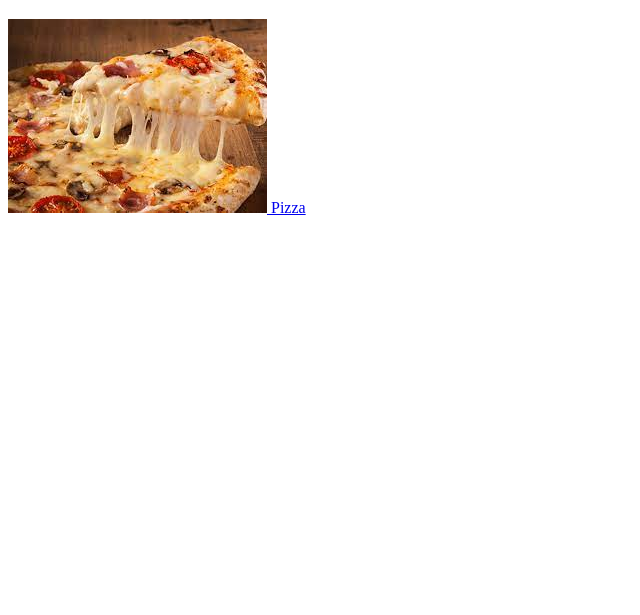
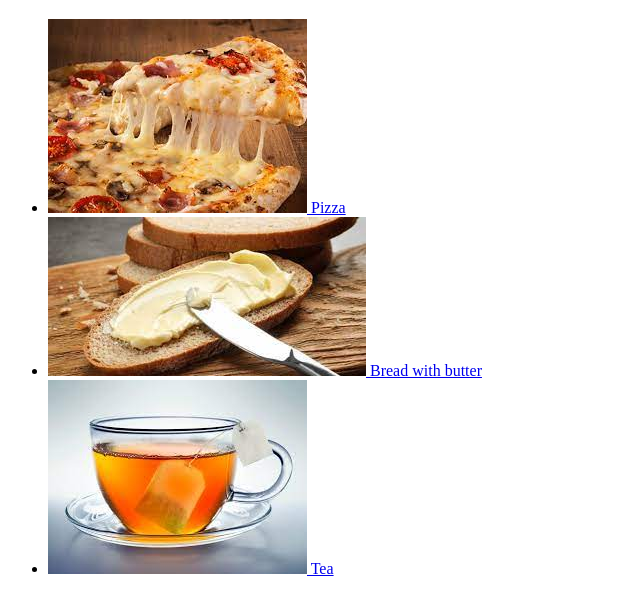
Before and after one commit to greg19850/Recipe_List, a plain HTML site: page index.html in a window 1280 px wide. Shown: the part 61-676 px from the top of the page, without its empty margins (0-640 px from the left). Drawn offline with Linux system fonts and the light colour scheme.

Commit message:
Added 2 more recipes

```diff
--- a/index.html
+++ b/index.html
@@ -11,7 +11,13 @@
 <body>
     <h1>Recipes</h1>
 
-    <a href="./Recipes/pizza.html"><img src="./Images/pizza.jpeg" alt="Pizza"> Pizza</a>
+    <ul>
+        <li><a href="./Recipes/pizza.html"><img src="./Images/pizza.jpeg" alt="Pizza"> Pizza</a></li>
+        <li><a href="./Recipes/bread_with_butter.html"><img src="./Images/bread.jpeg" alt="Bread"> Bread with butter</a>
+        </li>
+        <li><a href="./Recipes/tea.html"><img src="./Images/tea.jpeg" alt="Tea"> Tea</a></li>
+    </ul>
+
 </body>
 
 </html>
```
Also changed, not shown: Images/bread.jpeg (added), Images/tea.jpeg (added), Recipes/bread_with_butter.html (added), Recipes/tea.html (added).
